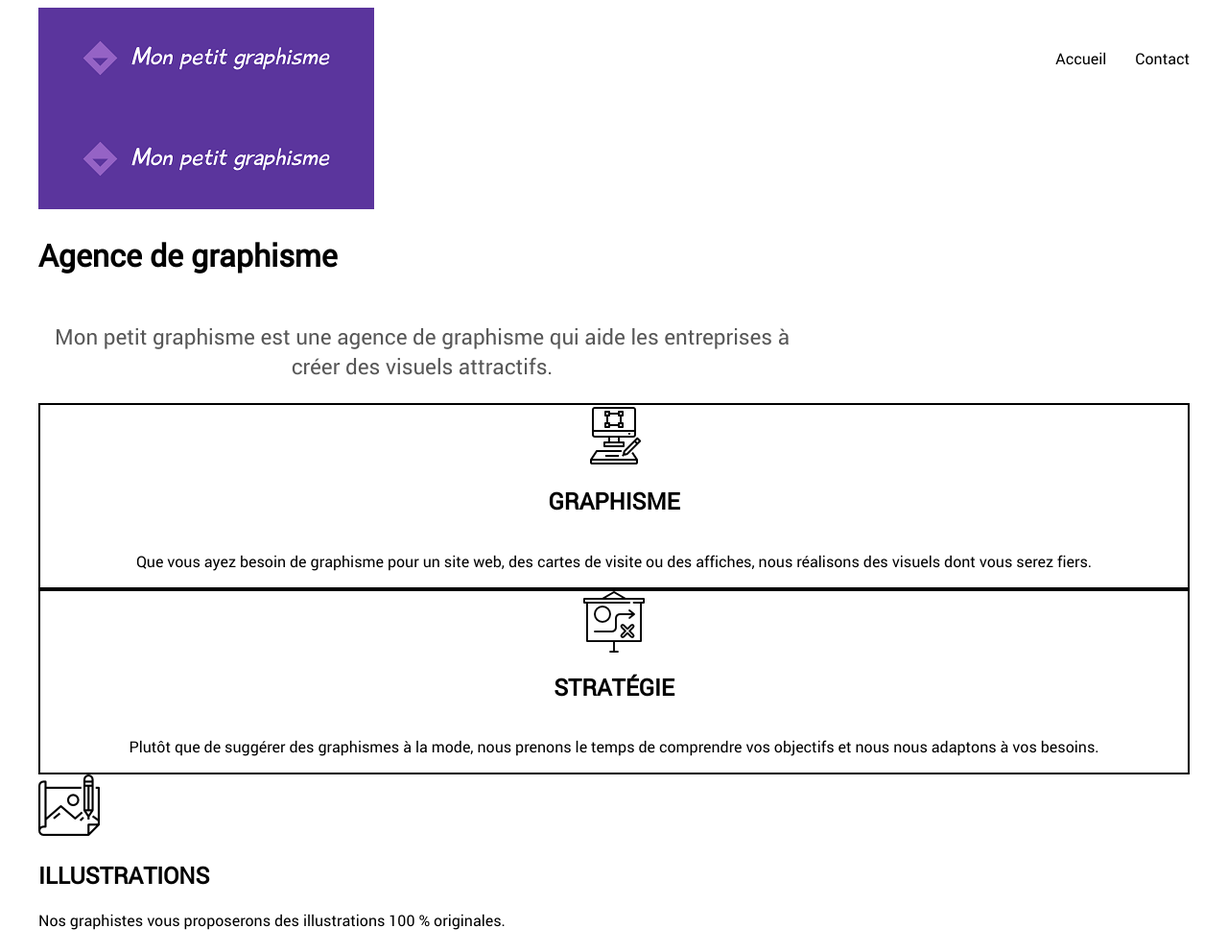
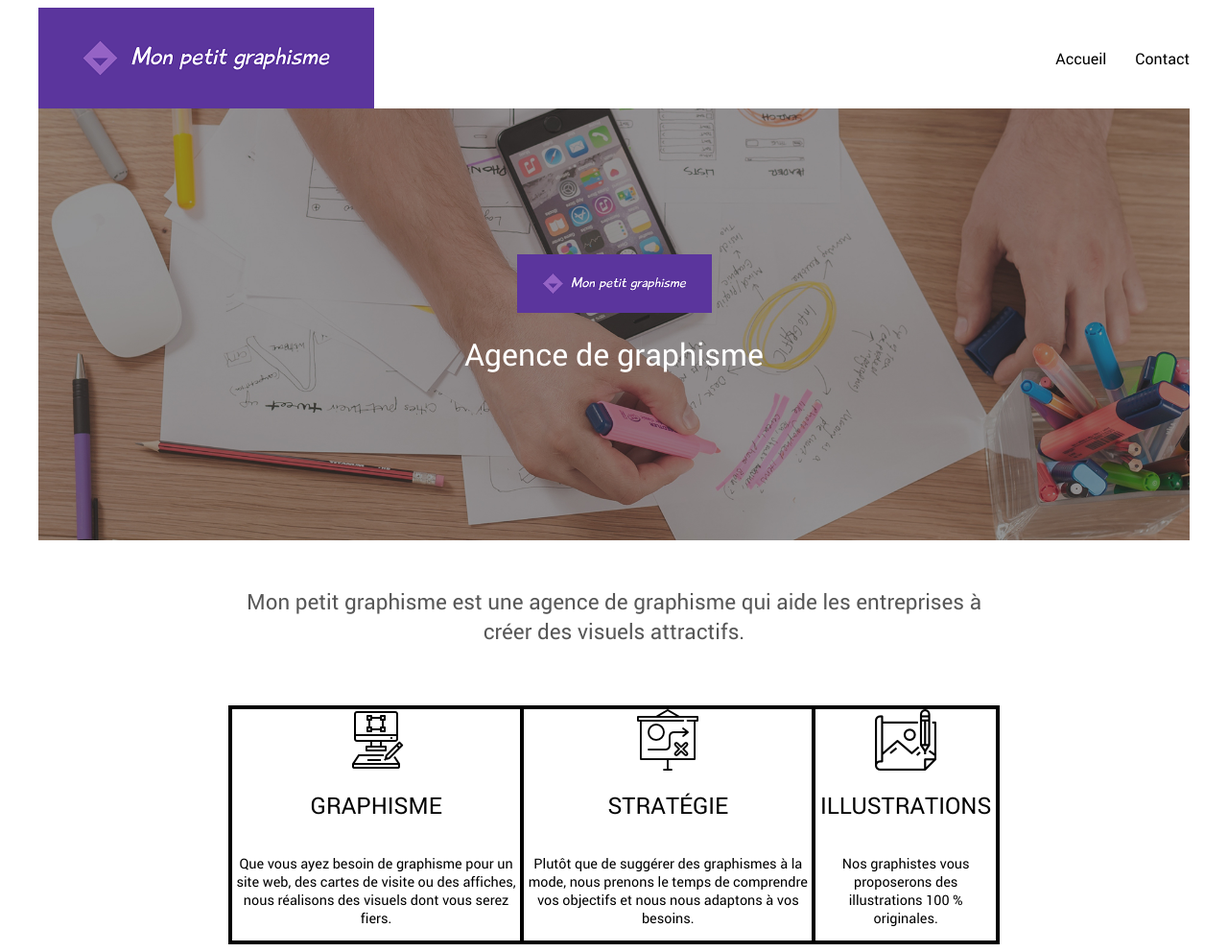
Before and after one commit to 5ae/Defi-integration-maquette, a plain HTML site: page index.html in a window 1280 px wide. Shown: the whole page at 96% size. Drawn offline with Linux system fonts and the light colour scheme; files whose address does not match are found by name.

Commit message:
Update Style.css

```diff
--- a/Style.css
+++ b/Style.css
@@ -41,7 +41,7 @@ nav a{
     display:flex;
 }
 
-#Banniere {
+.Banniere {
     height: 450px;
     background: url("images/background_image.jpg") no-repeat;
     background-position: center;
@@ -51,24 +51,19 @@ nav a{
     align-items: center;
 }
 
-#BanniereLogo{
+.BanniereLogo{
     display: flex;
     flex-direction: column;
     align-items: center;
 }
 
-#BanniereLogo img{
+.BanniereLogo img{
     width: 58%;
 }
 
-#BanniereLogo h1{
+.BanniereLogo h1{
     color: white;
     font-weight: lighter;
-}
-
-#intro{
-    display: flex;
-    justify-content: center;
 }
 
 .intro{
@@ -76,25 +71,44 @@ nav a{
     font-size: 1.4em;
     color: #575757;
     text-align: center;
+    max-width: 800px;
+}
+
+section{
+    display: flex;
+    flex-direction: column;
+    align-items: center;
+}
+
+.Miniature{
+    display:flex;
+    justify-content: space-around;
+    margin-top: 40px;
     width: 800px;
+    border: 2px solid black;
 }
 
 .miniature1{
     display: flex;
     flex-direction: column;
     align-items: center;
-    text-align: center;
+    width: 400px;
     border: 2px solid black;
 }
 
-#Miniature{
-    display:flex;
+.miniature2{
+    display: flex;
+    flex-direction: column;
+    align-items: center;
+    width: 250px;
+    border: 2px solid black;
 }
 
-#Miniature h2{
+.Miniature h2{
     font-weight: lighter;
 }
 
-#Miniature figcaption{
+.Miniature p{
     font-size: 0.9em;
+    text-align: center;
 }
```
